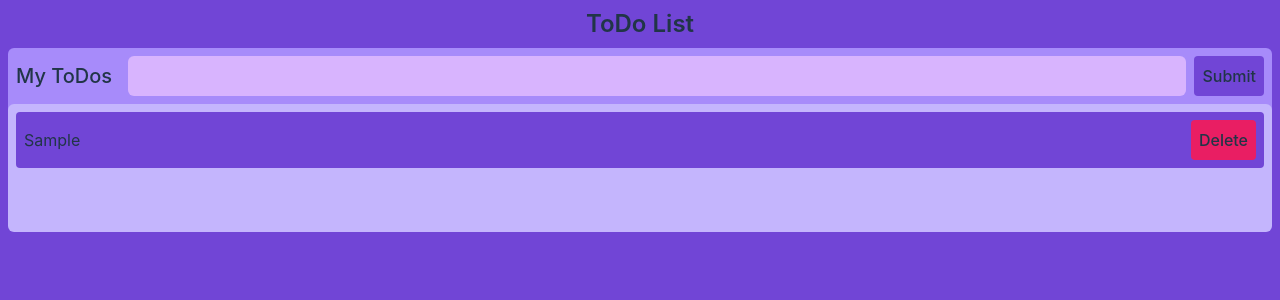
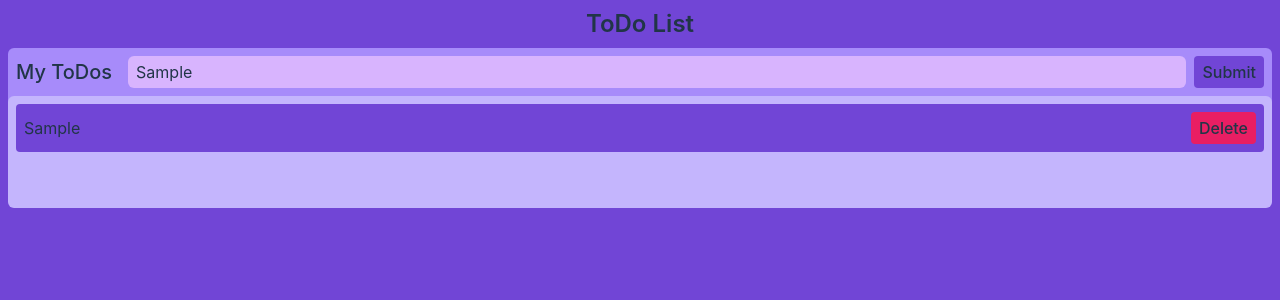
Before and after one commit to saulprl/todo-list, a React (Vite) app: page / in a window 1280 px wide. Both pictures are taken after typing "Sample" into the empty fields and a click on the button "Submit". Shown: the top 300 px of the page. Built offline with nearby package versions, Linux system fonts and the light colour scheme; no server answers.

Commit message:
Component abstraction

```diff
--- a/src/App.tsx
+++ b/src/App.tsx
@@ -1,15 +1,10 @@
-import { ChangeEvent, FormEvent, useEffect, useState } from "react";
+import { FormEvent, useEffect, useState } from "react";
 
-interface Todo {
-  id: number;
-  title: string;
-  completed: boolean;
-  userId: number;
-}
+import { Todo, TodoItem } from "./components/todo-item/todo-item";
+import { TodoForm } from "./components/todo-form/todo-form";
 
 function App() {
   const [todos, setTodos] = useState<Array<Todo>>([]);
-  const [inputValue, setInputValue] = useState("");
 
   const fetchTodos = async () => {
     const response = await fetch("https://jsonplaceholder.typicode.com/todos");
@@ -22,32 +17,23 @@ function App() {
     const slicedTodos = data.slice(0, 20);
 
     setTodos(slicedTodos);
-    console.log("fetched todos");
   };
 
   useEffect(() => {
     fetchTodos();
   }, []);
 
-  const handleSubmit = (event: FormEvent<HTMLFormElement>) => {
-    event.preventDefault();
-
+  const handleSubmit = (todoTitle: string) => {
     setTodos((prevTodos) => {
       const newTodo: Todo = {
         id: Math.floor(Math.random() * 1000) + todos.length,
-        title: inputValue,
+        title: todoTitle,
         completed: false,
         userId: 1,
       };
 
-      return [...prevTodos, newTodo];
+      return [newTodo, ...prevTodos];
     });
-
-    setInputValue("");
-  };
-
-  const handleInputChange = (event: ChangeEvent<HTMLInputElement>) => {
-    setInputValue(event.target.value);
   };
 
   const handleDelete = (deletedId: number) => {
@@ -62,40 +48,13 @@ function App() {
       <div className="rounded-md bg-violet-400">
         <div className="flex w-full items-center gap-4 p-2">
           <h2 className="text-xl font-medium whitespace-nowrap">My ToDos</h2>
-          <form
-            onSubmit={handleSubmit}
-            className="flex w-full items-stretch gap-2"
-          >
-            <input
-              type="text"
-              value={inputValue}
-              onChange={handleInputChange}
-              className="flex-grow px-2 bg-purple-300 rounded-md"
-            />
-            <button className="p-2 rounded font-medium bg-[#7145d6]">
-              Submit
-            </button>
-          </form>
+          <TodoForm onSubmit={handleSubmit} />
         </div>
         <div className="p-2 bg-violet-300 flex-grow h-full rounded-md">
           <ul className="flex flex-col gap-2">
             {todos.map((todo) => {
               return (
-                <li
-                  key={todo.id}
-                  className="bg-[#7145d6] p-2 rounded flex w-full gap-4 items-center"
-                >
-                  <span className="flex-grow">{todo.title}</span>
-                  <button
-                    className="bg-[#e91e63] p-2 rounded font-medium"
-                    onClick={() => {
-                      // logic here
-                      handleDelete(todo.id);
-                    }}
-                  >
-                    Delete
-                  </button>
-                </li>
+                <TodoItem key={todo.id} todo={todo} onDelete={handleDelete} />
               );
             })}
           </ul>
--- /dev/null
+++ b/src/components/button/button.tsx
@@ -0,0 +1,22 @@
+import { FC, HTMLAttributes } from "react";
+
+interface Props extends HTMLAttributes<HTMLButtonElement> {
+  backgroundColor?: string;
+}
+
+export const Button: FC<Props> = ({
+  children,
+  backgroundColor = "bg-[#7145d6]",
+  onClick,
+  ...props
+}) => {
+  return (
+    <button
+      {...props}
+      onClick={onClick}
+      className={`px-2 py-1 rounded font-medium ${backgroundColor}`}
+    >
+      {children}
+    </button>
+  );
+};
--- /dev/null
+++ b/src/components/todo-form/todo-form.tsx
@@ -0,0 +1,33 @@
+import { ChangeEvent, FC, FormEvent, useState } from "react";
+
+import { Button } from "../button/button";
+
+interface Props {
+  onSubmit: (value: string) => void;
+}
+
+export const TodoForm: FC<Props> = ({ onSubmit }) => {
+  const [value, setValue] = useState("");
+
+  const handleInputChange = (event: ChangeEvent<HTMLInputElement>) => {
+    setValue(event.target.value);
+  };
+
+  const handleSubmit = (event: FormEvent<HTMLFormElement>) => {
+    event.preventDefault();
+
+    onSubmit(value);
+  };
+
+  return (
+    <form onSubmit={handleSubmit} className="flex w-full items-stretch gap-2">
+      <input
+        type="text"
+        value={value}
+        onChange={handleInputChange}
+        className="flex-grow px-2 bg-purple-300 rounded-md"
+      />
+      <Button className="rounded-full">Submit</Button>
+    </form>
+  );
+};
--- /dev/null
+++ b/src/components/todo-item/todo-item.tsx
@@ -0,0 +1,34 @@
+import { FC } from "react";
+
+import { Button } from "../button/button";
+
+export interface Todo {
+  id: number;
+  title: string;
+  completed: boolean;
+  userId: number;
+}
+
+interface Props {
+  todo: Todo;
+  onDelete: (id: number) => void;
+}
+
+export const TodoItem: FC<Props> = ({ todo, onDelete }) => {
+  return (
+    <li
+      key={todo.id}
+      className="bg-[#7145d6] p-2 rounded flex w-full gap-4 items-center"
+    >
+      <span className="flex-grow">{todo.title}</span>
+      <Button
+        backgroundColor="bg-[#e91e63]"
+        onClick={function click() {
+          onDelete(todo.id);
+        }}
+      >
+        Delete
+      </Button>
+    </li>
+  );
+};
```
